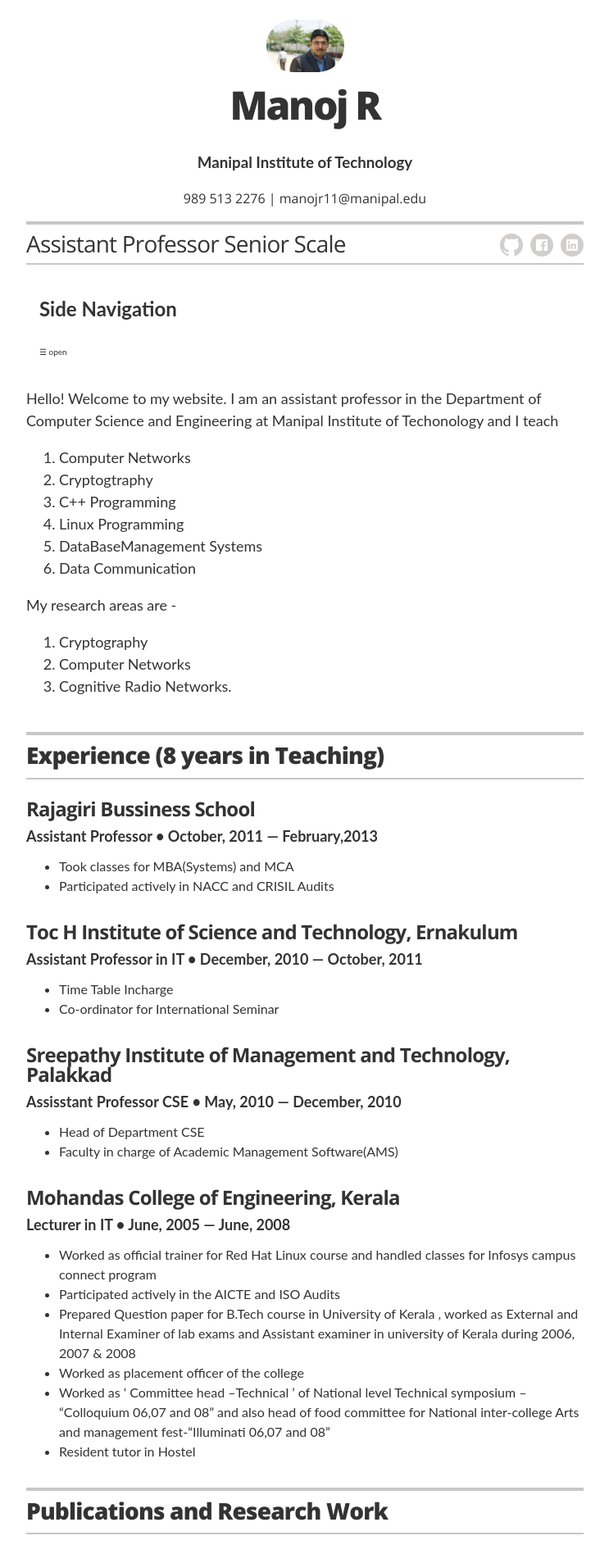
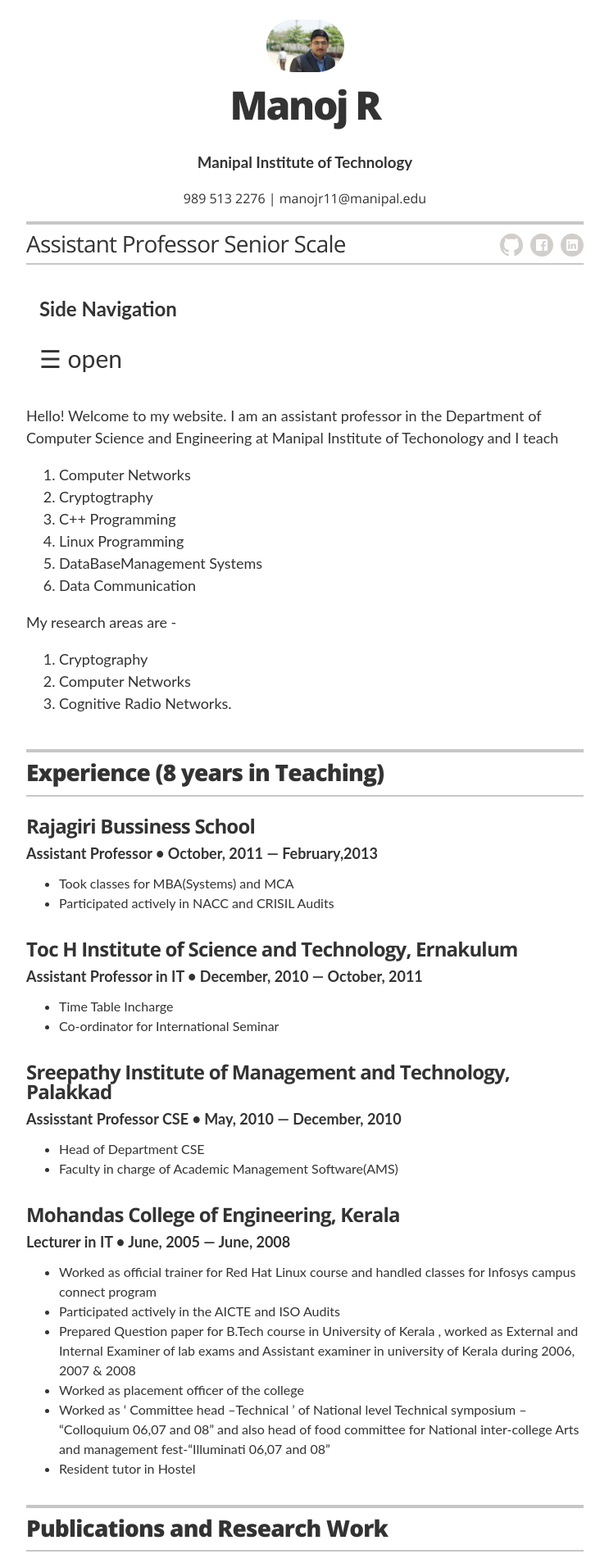
Before and after one commit to manojramchandran/manojramchandran.github.com, a Jekyll site: the page built from index.html, in a window 1280 px wide. Shown: the top 1896 px of the page at 82% size, without its empty margins (268-1011 px from the left). Built offline with Jekyll 4.4.1, drawn with Linux system fonts in a browser that asks for light colours.

Commit message:
Update resume.html

```diff
--- a/_layouts/resume.html
+++ b/_layouts/resume.html
@@ -97,7 +97,7 @@
 
 <div id="main">
   <h2>Side Navigation</h2>
-  <span style="font-size:10px;cursor:pointer" onclick="openNav()">&#9776; open</span>
+  <span style="font-size:30px;cursor:pointer" onclick="openNav()">&#9776; open</span>
 </div>
 
 <script>
@@ -107,8 +107,8 @@
 }
 
 function closeNav() {
-    document.getElementById("mySidenav").style.width = "0";
-    document.getElementById("main").style.marginLeft= "0";
+    document.getElementById("mySidenav").style.width = "10";
+    document.getElementById("main").style.marginLeft= "10";
 }
 </script>
 
```
